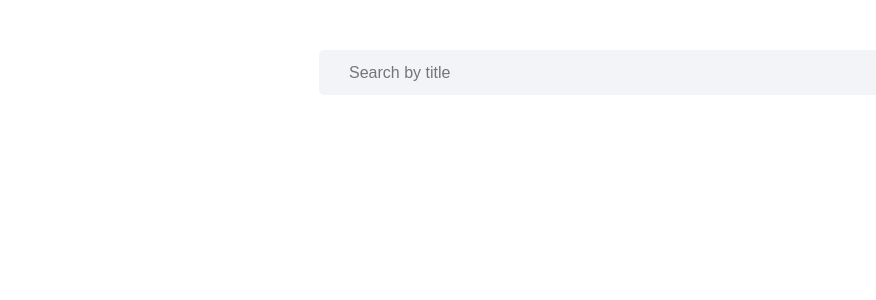
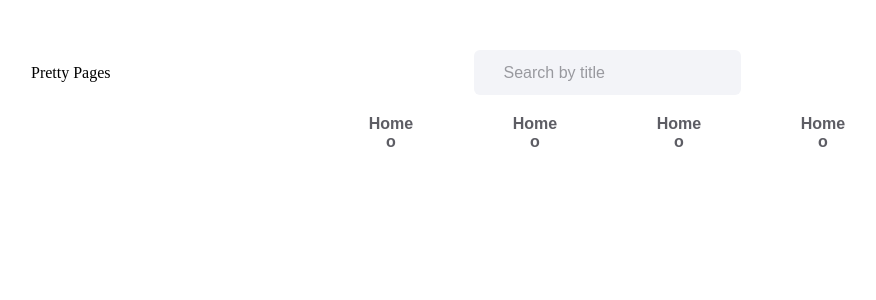
Before and after one commit to mudithatharuka/Pretty-Pages, a React (Create React App) app: page / in a window 1280 px wide. Shown: the top 300 px of the page, without its empty margins (33-909 px from the left). Built offline with nearby package versions, Linux system fonts and the light colour scheme.

Commit message:
nav bar was initialized

```diff
--- a/src/collections/Header.js
+++ b/src/collections/Header.js
@@ -1,16 +1,21 @@
-import React from "react";
+import React, { useState } from "react";
 import "./styles/Header.css";
 import Search from "../components/Search";
+import NavBar from "../components/NavBar";
 
 const Header = () => {
+  const [theme, setTheme] = useState("light");
   return (
-    <div className="header">
+    <div className={`header header-${theme}`}>
       <div className="top-wrapper">
-        <div></div>
-        <div>
-          <Search />
+        <div className="top-col">Pretty Pages</div>
+        <div className="top-col">
+          <Search theme={theme} />
         </div>
-        <div></div>
+        <div className="top-col"></div>
+      </div>
+      <div className="bottom-wrapper">
+        <NavBar theme={theme} />
       </div>
     </div>
   );
--- a/src/collections/styles/Header.css
+++ b/src/collections/styles/Header.css
@@ -1,10 +1,13 @@
 @import "../../Theme.css";
 
-.header {
+.header-light {
   background-color: var(--primaryLight);
 }
-
 .top-wrapper {
   display: grid;
+  align-items: center;
   grid-template-columns: 1fr 2fr 1fr;
 }
+.top-col {
+  justify-items: center;
+}
--- /dev/null
+++ b/src/components/NavBar.js
@@ -0,0 +1,25 @@
+import React from "react";
+import "./styles/NavBar.css";
+
+const NavBar = ({ theme }) => {
+  return (
+    <div className="nav-bar">
+      <ul className="grid-wrapper">
+        <li className={`nav-item nav-item-${theme}`}>
+          <p>Home</p>o
+        </li>
+        <li className={`nav-item nav-item-${theme}`}>
+          <p>Home</p>o
+        </li>
+        <li className={`nav-item nav-item-${theme}`}>
+          <p>Home</p>o
+        </li>
+        <li className={`nav-item nav-item-${theme}`}>
+          <p>Home</p>o
+        </li>
+      </ul>
+    </div>
+  );
+};
+
+export default NavBar;
--- a/src/components/Search.js
+++ b/src/components/Search.js
@@ -1,12 +1,12 @@
 import React from "react";
 import "./styles/Search.css";
 
-const Search = () => {
+const Search = ({ theme }) => {
   return (
     <React.Fragment>
-      <div className="search">
+      <div className={`search search-${theme}`}>
         <input
-          className="search-box"
+          className={`search-box search-box-${theme}`}
           placeholder="Search by title"
           type="text"
           name="search"
--- /dev/null
+++ b/src/components/styles/NavBar.css
@@ -0,0 +1,23 @@
+@import "../../Theme.css";
+
+.nav-bar {
+  width: 50%;
+  margin: 20px auto;
+  /* background-color: green; */
+}
+.grid-wrapper {
+  display: grid;
+  grid-template-columns: 1fr 1fr 1fr 1fr;
+}
+.nav-item {
+  list-style: none;
+  text-align: center;
+  font-weight: bold;
+  font-family: var(--fontFam);
+}
+.nav-item-light {
+  color: var(--primaryFontLight);
+}
+.nav-item-light p:hover {
+  color: var(--themeLight);
+}
--- a/src/components/styles/Search.css
+++ b/src/components/styles/Search.css
@@ -2,7 +2,9 @@
 
 .search {
   padding: 10px 30px;
-  border-radius: 5px;
+  border-radius: 6px;
+}
+.search-light {
   background-color: var(--secondaryLight);
 }
 .search-box {
@@ -12,6 +14,12 @@
   height: 25px;
   font-size: 16px;
   font-family: var(--fontFam);
-  color: var(--thirdFontLight);
+}
+.search-box-light {
+  color: var(--primaryFontLight);
   background-color: var(--secondaryLight);
 }
+.search-box-light::placeholder {
+  color: var(--primaryFontLight);
+  opacity: 0.6;
+}
```
